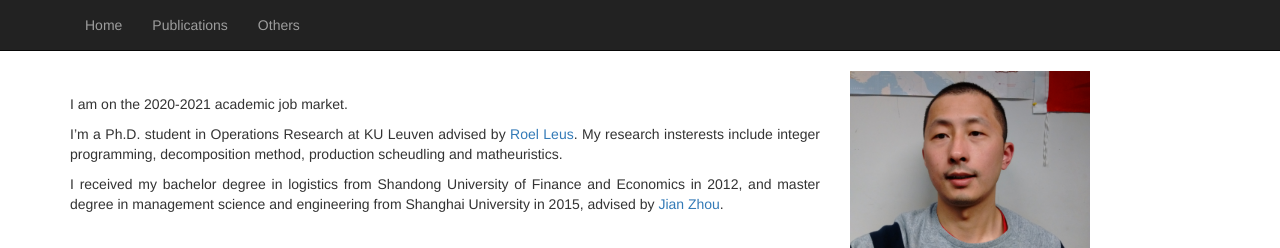
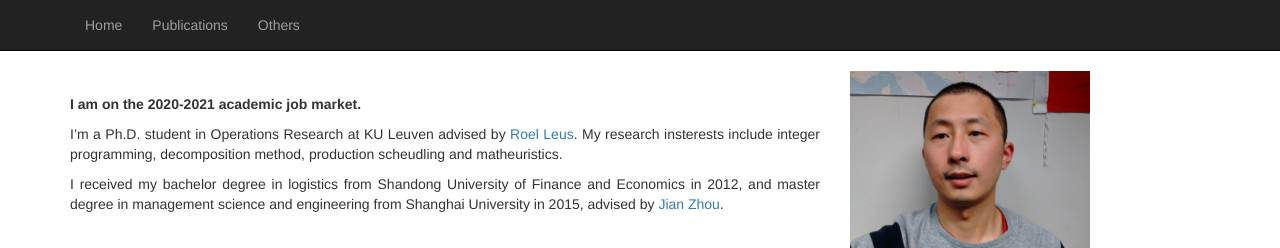
Before and after one commit to fanyangqd/fanyangqd.github.io, a plain HTML site: page index.html in a window 1280 px wide. Shown: the top 248 px of the page. Drawn offline with nearby package versions, Linux system fonts and the light colour scheme.

Commit message:
Update index.html

```diff
--- a/index.html
+++ b/index.html
@@ -52,7 +52,7 @@
 
 
                 <div style="margin-top:3%; text-align:justify;">
-					      <p>I am on the 2020-2021 academic job market.</p>
+			<p><b>I am on the 2020-2021 academic job market.</b></p>
 
                 <p>I’m a Ph.D. student in Operations Research at KU Leuven advised by <a href="https://feb.kuleuven.be/public/u0004371//">Roel Leus</a>.
                  My research insterests include integer programming, decomposition method, production scheudling and matheuristics.
```
